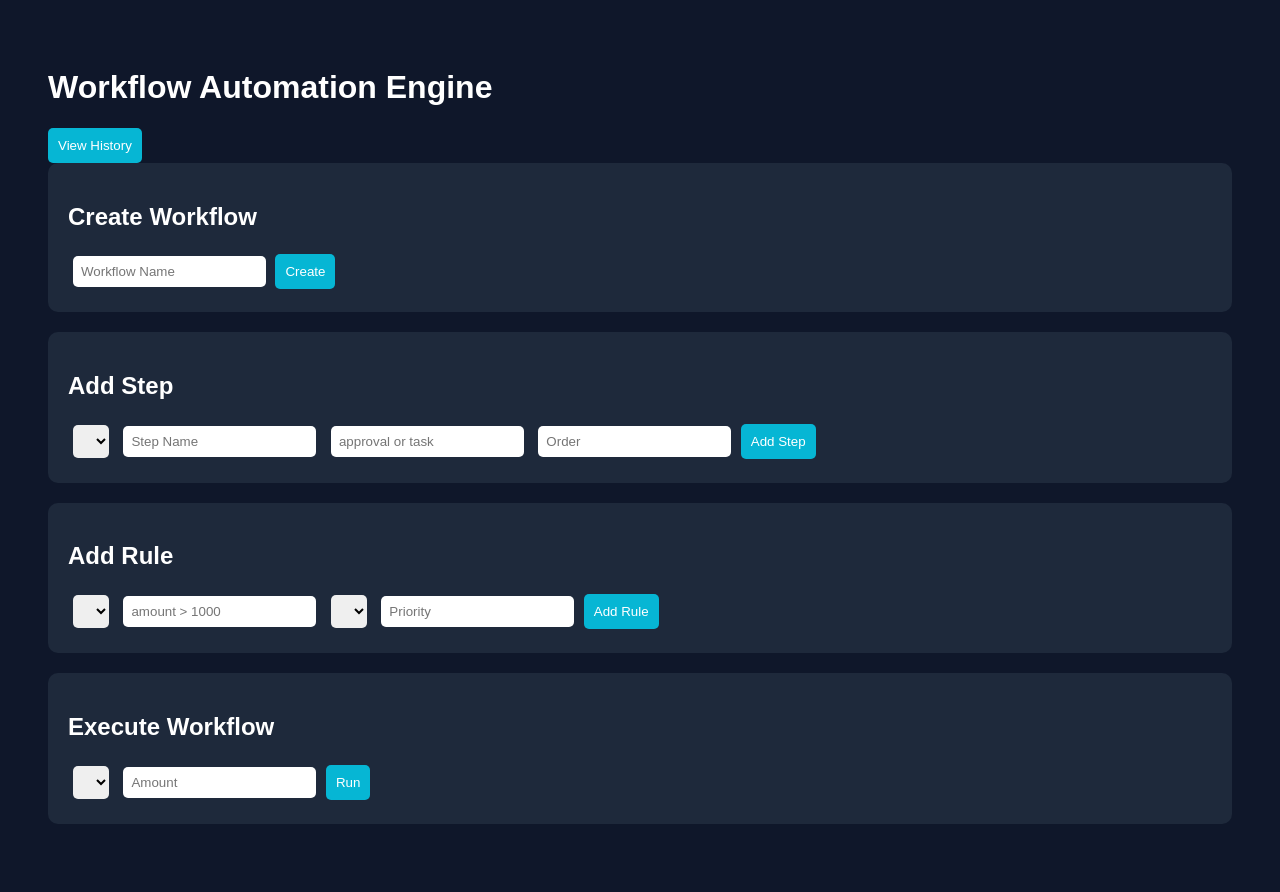
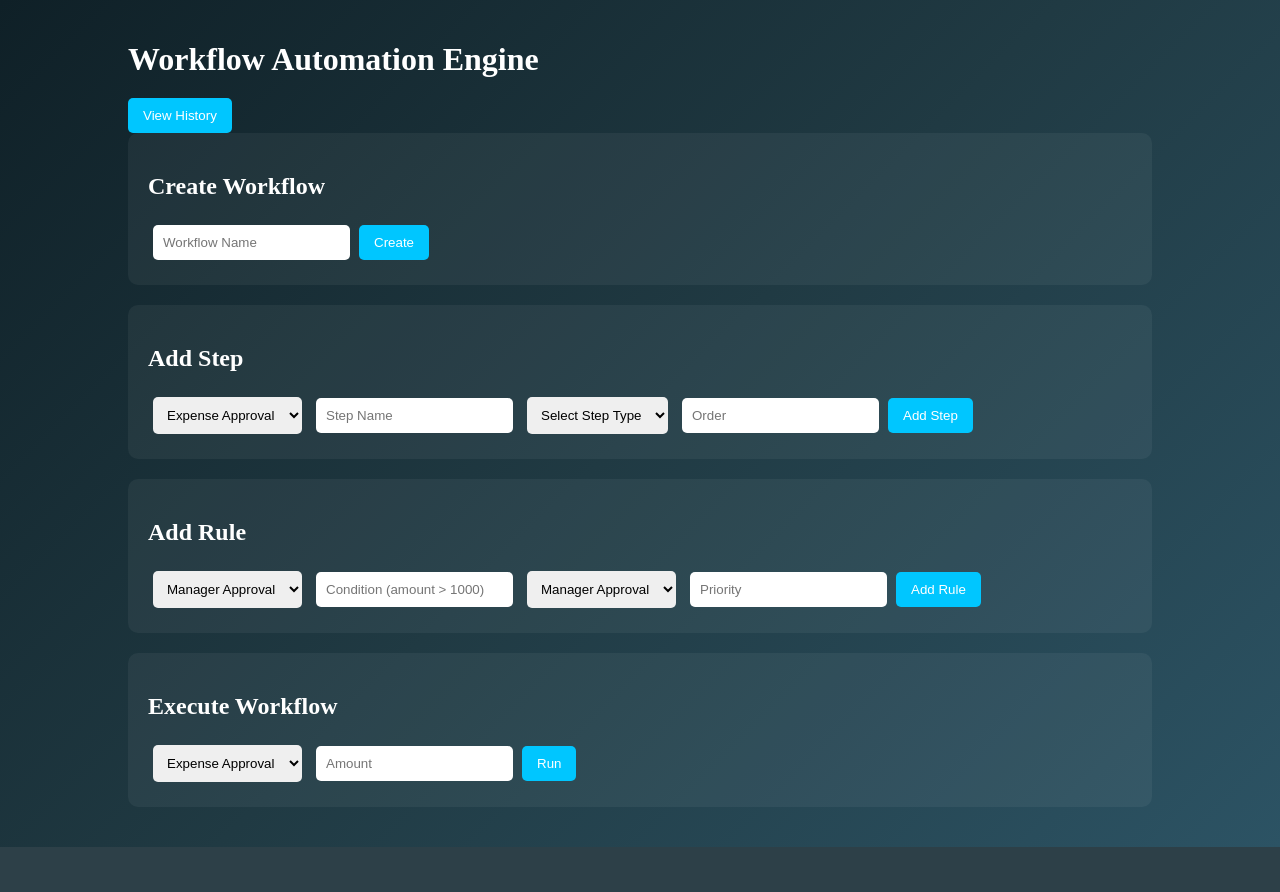
Before and after one commit to Abishek20057/workflow-engine-v2, a FastAPI app: page / in a window 1280 px wide. After the commit the page ends 847 px from the top, so only its background shows below. Run offline with FastAPI, Linux system fonts and the light colour scheme; lists and menus that the app fills with data are empty.

Commit message:
UI improvement with animation

```diff
--- a/static/style.css
+++ b/static/style.css
@@ -1,60 +1,114 @@
 body{
-font-family:Arial;
-background:#0f172a;
+font-family:"Times New Roman", Times, serif;
+background:linear-gradient(135deg,#0f2027,#203a43,#2c5364);
 color:white;
-padding:40px;
+margin:0;
+padding:0;
 }
 
-.box{
-background:#1e293b;
+.container{
+width:80%;
+margin:auto;
 padding:20px;
-margin-bottom:20px;
-border-radius:10px;
-
-animation:fadein 1s ease;
+animation:fadeIn 1s ease-in-out;
 }
 
-@keyframes fadein{
-
-from{
-opacity:0;
-transform:translateY(20px);
+h1{
+margin-bottom:20px;
 }
 
-to{
-opacity:1;
-transform:translateY(0);
-}
-
+.section{
+background:rgba(255,255,255,0.05);
+padding:20px;
+border-radius:10px;
+margin-bottom:20px;
 }
 
 input,select{
-padding:8px;
+padding:10px;
 margin:5px;
 border-radius:5px;
 border:none;
 }
 
 button{
-background:#06b6d4;
+padding:10px 15px;
+background:#00c6ff;
 border:none;
-padding:10px;
+border-radius:5px;
 color:white;
-border-radius:5px;
 cursor:pointer;
+transition:0.3s;
 }
 
+button:hover{
+transform:scale(1.05);
+box-shadow:0px 4px 10px rgba(0,0,0,0.4);
+}
+
+@keyframes fadeIn{
+0%{
+opacity:0;
+transform:translateY(20px);
+}
+100%{
+opacity:1;
+transform:translateY(0);
+}
+}
+
+/* result animation */
+
+.result-box{
+background:rgba(255,255,255,0.08);
+padding:30px;
+border-radius:10px;
+width:60%;
+margin:auto;
+animation:slideUp 0.8s ease;
+}
+
+@keyframes slideUp{
+0%{
+opacity:0;
+transform:translateY(40px);
+}
+100%{
+opacity:1;
+transform:translateY(0);
+}
+}
+
+.log p{
+margin:8px 0;
+}
+
+/* history table */
+
 table{
-width:100%;
+width:80%;
+margin:auto;
 border-collapse:collapse;
-margin-top:20px;
+animation:fadeTable 1s ease;
 }
 
 th,td{
-border:1px solid #444;
-padding:10px;
+padding:12px;
+border-bottom:1px solid rgba(255,255,255,0.2);
+text-align:center;
 }
 
 th{
-background:#06b6d4;
+background:#00c6ff;
 }
+
+@keyframes fadeTable{
+0%{
+opacity:0;
+transform:scale(0.9);
+}
+100%{
+opacity:1;
+transform:scale(1);
+}
+}
--- a/templates/index.html
+++ b/templates/index.html
@@ -1,6 +1,5 @@
 <!DOCTYPE html>
 <html>
-
 <head>
 
 <title>Workflow Automation Engine</title>
@@ -11,75 +10,88 @@
 
 <body>
 
+<div class="container">
+
 <h1>Workflow Automation Engine</h1>
 
-<button onclick="showHistory()">View History</button>
+<a href="/history">
+<button>View History</button>
+</a>
 
-<div class="box">
+<div class="section">
 
 <h2>Create Workflow</h2>
 
-<input id="workflowName" placeholder="Workflow Name">
+<input id="workflow_name" placeholder="Workflow Name">
 
 <button onclick="createWorkflow()">Create</button>
 
 </div>
 
-
-<div class="box">
+<div class="section">
 
 <h2>Add Step</h2>
 
-<select id="workflowSelect">
-{% for id,w in workflows.items() %}
-<option value="{{id}}">{{w.name}}</option>
-{% endfor %}
+<select id="workflow_select">
+<option>Expense Approval</option>
 </select>
 
-<input id="stepName" placeholder="Step Name">
+<input id="step_name" placeholder="Step Name">
 
-<input id="stepType" placeholder="approval or task">
+<select id="step_type">
 
-<input id="stepOrder" placeholder="Order">
+<option value="">Select Step Type</option>
 
-<button onclick="createStep()">Add Step</button>
+<option value="approval">Approval</option>
+
+<option value="task">Task</option>
+
+<option value="notification">Notification</option>
+
+</select>
+
+<input id="order" placeholder="Order">
+
+<button onclick="addStep()">Add Step</button>
 
 </div>
 
-
-<div class="box">
+<div class="section">
 
 <h2>Add Rule</h2>
 
-<select id="ruleStepId">
-{% for id,s in steps.items() %}
-<option value="{{id}}">{{s.name}}</option>
-{% endfor %}
+<select id="step_id">
+
+<option>Manager Approval</option>
+
+<option>Finance Approval</option>
+
 </select>
 
-<input id="condition" placeholder="amount > 1000">
+<input id="condition" placeholder="Condition (amount > 1000)">
 
-<select id="nextStep">
-{% for id,s in steps.items() %}
-<option value="{{id}}">{{s.name}}</option>
-{% endfor %}
+<select id="next_step">
+
+<option>Manager Approval</option>
+
+<option>Finance Approval</option>
+
 </select>
 
 <input id="priority" placeholder="Priority">
 
-<button onclick="createRule()">Add Rule</button>
+<button onclick="addRule()">Add Rule</button>
 
 </div>
 
-
-<div class="box">
+<div class="section">
 
 <h2>Execute Workflow</h2>
 
-<select id="execWorkflow">
-{% for id,w in workflows.items() %}
-<option value="{{id}}">{{w.name}}</option>
-{% endfor %}
+<select id="workflow_exec">
+
+<option>Expense Approval</option>
+
 </select>
 
 <input id="amount" placeholder="Amount">
@@ -88,8 +100,63 @@
 
 </div>
 
+</div>
 
-<script src="/static/script.js"></script>
+<script>
+
+async function createWorkflow(){
+
+let name=document.getElementById("workflow_name").value
+
+await fetch("/workflow?name="+name,{method:"POST"})
+
+alert("Workflow Created")
+
+}
+
+async function addStep(){
+
+let wf=document.getElementById("workflow_select").value
+
+let name=document.getElementById("step_name").value
+
+let type=document.getElementById("step_type").value
+
+let order=document.getElementById("order").value
+
+await fetch(`/step?workflow_id=${wf}&name=${name}&step_type=${type}&order=${order}`,{method:"POST"})
+
+alert("Step Added")
+
+}
+
+async function addRule(){
+
+let step=document.getElementById("step_id").value
+
+let cond=document.getElementById("condition").value
+
+let next=document.getElementById("next_step").value
+
+let pri=document.getElementById("priority").value
+
+await fetch(`/rule?step_id=${step}&condition=${cond}&next_step_id=${next}&priority=${pri}`,{method:"POST"})
+
+alert("Rule Added")
+
+}
+
+function runWorkflow(){
+
+let wf=document.getElementById("workflow_exec").value
+
+let amount=document.getElementById("amount").value
+
+window.location.href=`/execute/${wf}?amount=${amount}`
+
+}
+
+</script>
 
 </body>
 
```
Also changed, not shown: templates/history.html (+14 -7 lines), templates/result.html (+19 -8 lines).
